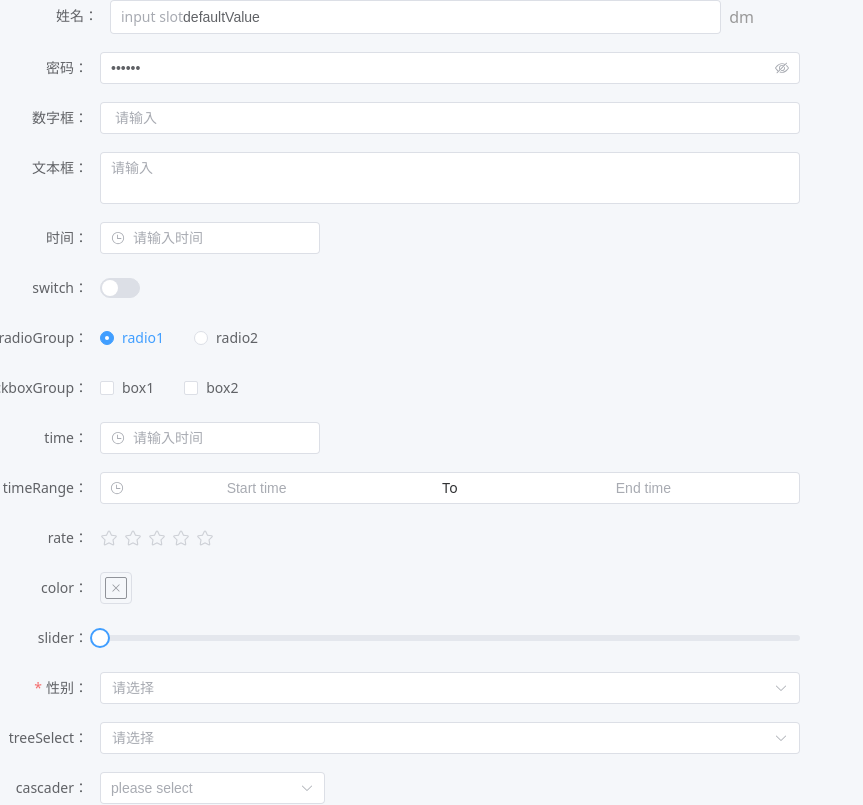
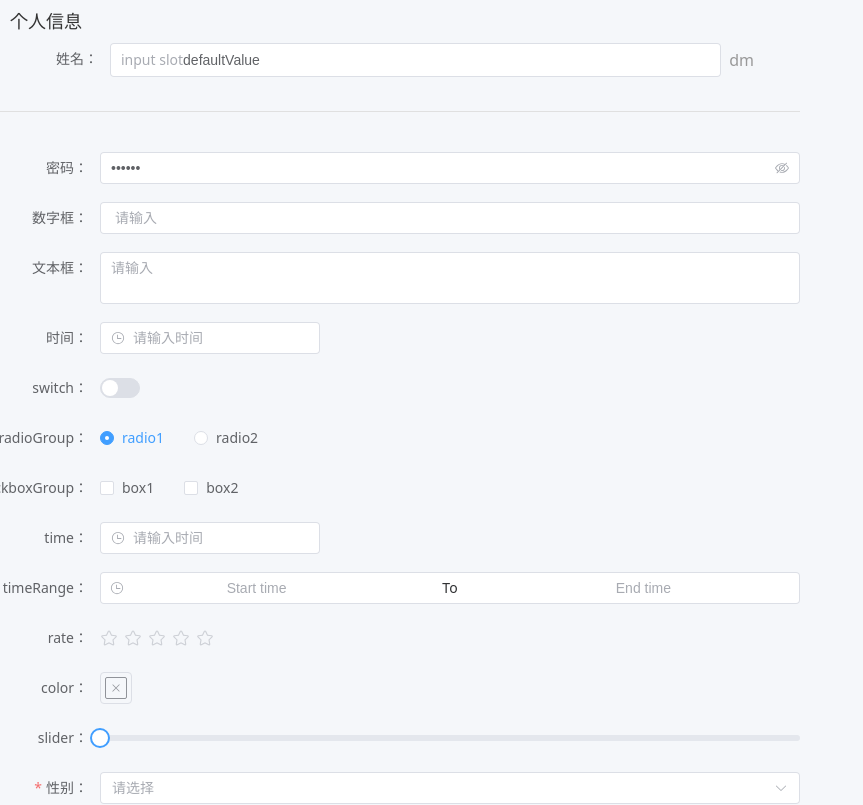
Before and after one commit to ekilito/basic_ui, a Vue app: page / in a window 1280 px wide. Shown: the top 805 px of the page, without its empty margins (0-863 px from the left). Built offline with nearby package versions, Linux system fonts and the light colour scheme.

Commit message:
新增 divider title blank

```diff
--- a/src/App.vue
+++ b/src/App.vue
@@ -28,6 +28,7 @@ const formData = ref<any>({
 });
 
 const formItems = computed(() => [
+  { type: "title", label: "个人信息" },
   {
     label: "姓名",
     key: "data.input",
@@ -40,19 +41,22 @@ const formItems = computed(() => [
     onInput: () => {
       console.log("输入了");
     },
-    defaultValue: 'defaultValue',
+    defaultValue: "defaultValue",
     unit: "dm",
     trim: true,
     hidden: formData.value.select == 2,
     span: 24,
     // rules: [{ required: true, message: "请输入姓名", trigger: "blur" }],
   },
+  { type: "divider" },
+  { type: "blank" },
+
   {
     label: "密码",
     key: "password",
     type: "password",
     placeholder: "请输入",
-    defaultValue: '123456',
+    defaultValue: "123456",
   },
   {
     label: "数字框",
@@ -75,7 +79,7 @@ const formItems = computed(() => [
     key: "date",
     type: "datetime",
     placeholder: "请输入时间",
-    valueFormat: "YYYY-MM-DD HH:mm:ss"
+    valueFormat: "YYYY-MM-DD HH:mm:ss",
   },
   {
     label: "switch",
@@ -146,10 +150,10 @@ const formItems = computed(() => [
       label: "name",
       value: "id",
     },
-   onChange: (value, formData) => {
-    // 联动
-    console.log(value,formData)
-  },
+    onChange: (value, formData) => {
+      // 联动
+      console.log(value, formData);
+    },
     slots: {
       header: "headerSelect",
     },
--- a/src/components/basicForm/index.vue
+++ b/src/components/basicForm/index.vue
@@ -58,7 +58,11 @@ function withSlots(componentFactory: (props: any) => any) {
 }
 
 function transformOptions(component: Component, optionsComponent: Component) {
-  return (props: { options: OptionItem[]; fieldNames?: { label: string; value: string | number } ; slots?: Record<string, any>;  }) => {
+  return (props: {
+    options: OptionItem[];
+    fieldNames?: { label: string; value: string | number };
+    slots?: Record<string, any>;
+  }) => {
     const { options = [], fieldNames = { label: "label", value: "value" } } = props;
     return h(
       component,
@@ -100,7 +104,7 @@ function transformOptions(component: Component, optionsComponent: Component) {
             );
           }),
         // ...props.slots,
-        ...(props.slots ?? {}) // 显式合并具名插槽
+        ...(props.slots ?? {}), // 显式合并具名插槽
       },
     );
   };
@@ -176,10 +180,10 @@ function getProps(item: Record<string, any>) {
     props.type = dateTypeMap[item.type];
   }
 
-  const timeTypes = ['time', 'timeRange'];
+  const timeTypes = ["time", "timeRange"];
   if (timeTypes.includes(item.type)) {
-    props.isRange = item.type === 'timeRange';
-    props.type = 'time';
+    props.isRange = item.type === "timeRange";
+    props.type = "time";
   }
 
   // textarea、password 类型处理
@@ -197,11 +201,7 @@ provide("formData", formData);
 
 // 设置默认值 （只会初始化时执行一次）
 props.formItems.forEach((item) => {
-  if (
-    item.key &&
-    item.defaultValue !== undefined &&
-    get(formData.value, item.key) === undefined
-  ) {
+  if (item.key && item.defaultValue !== undefined && get(formData.value, item.key) === undefined) {
     set(formData.value, item.key, item.defaultValue);
   }
 });
@@ -267,7 +267,6 @@ const ComponentItem = {
     };
   },
 };
-
 
 // 清理隐藏字段的值
 watch(
@@ -411,7 +410,21 @@ function getFormItemProps(item: Record<string, any>) {
 <template>
   <el-form ref="formRef" :model="formData" :rules="innerRules" label-width="100px" label-suffix="：">
     <el-row :gutter="10">
-      <el-col v-for="item in items" :key="item.key" :span="item.span || 24">
+      <el-col v-for="(item, index) in items" :key="item.key || item.type + index" :span="item.span || 24">
+
+        <template v-if="item.type === 'divider'">
+          <div class="form-divider"></div>
+        </template>
+
+        <template v-else-if="item.type === 'title'">
+          <div class="form-title">{{ item.label }}</div>
+        </template>
+
+        <template v-else-if="item.type === 'blank'">
+          <div class="form-blank"></div>
+        </template>
+
+        <template v-else>
           <el-form-item :label="item.label" :prop="item.key" v-bind="getFormItemProps(item)">
             <slot :name="item.key">
               <div class="form-item">
@@ -421,6 +434,7 @@ function getFormItemProps(item: Record<string, any>) {
             </slot>
             <!-- <component :is="getComponent(item)" v-model="formData[item.key]" v-bind="getProps(item)"></component> -->
           </el-form-item>
+        </template>
       </el-col>
     </el-row>
   </el-form>
@@ -444,4 +458,22 @@ function getFormItemProps(item: Record<string, any>) {
     white-space: nowrap;
   }
 }
+
+.form-divider {
+  border-bottom: 1px solid #e0e0e0;
+  margin: 16px 0;
+  width: 100%;
+}
+
+.form-title {
+  font-weight: 600;
+  font-size: 18px;
+  padding: 8px 0;
+  color: #333;
+  margin-left: 10px;
+}
+
+.form-blank {
+  height: 24px; /* 空白高度，自己调 */
+}
 </style>
```
Lines whose indentation alone changed are shown as unchanged.
